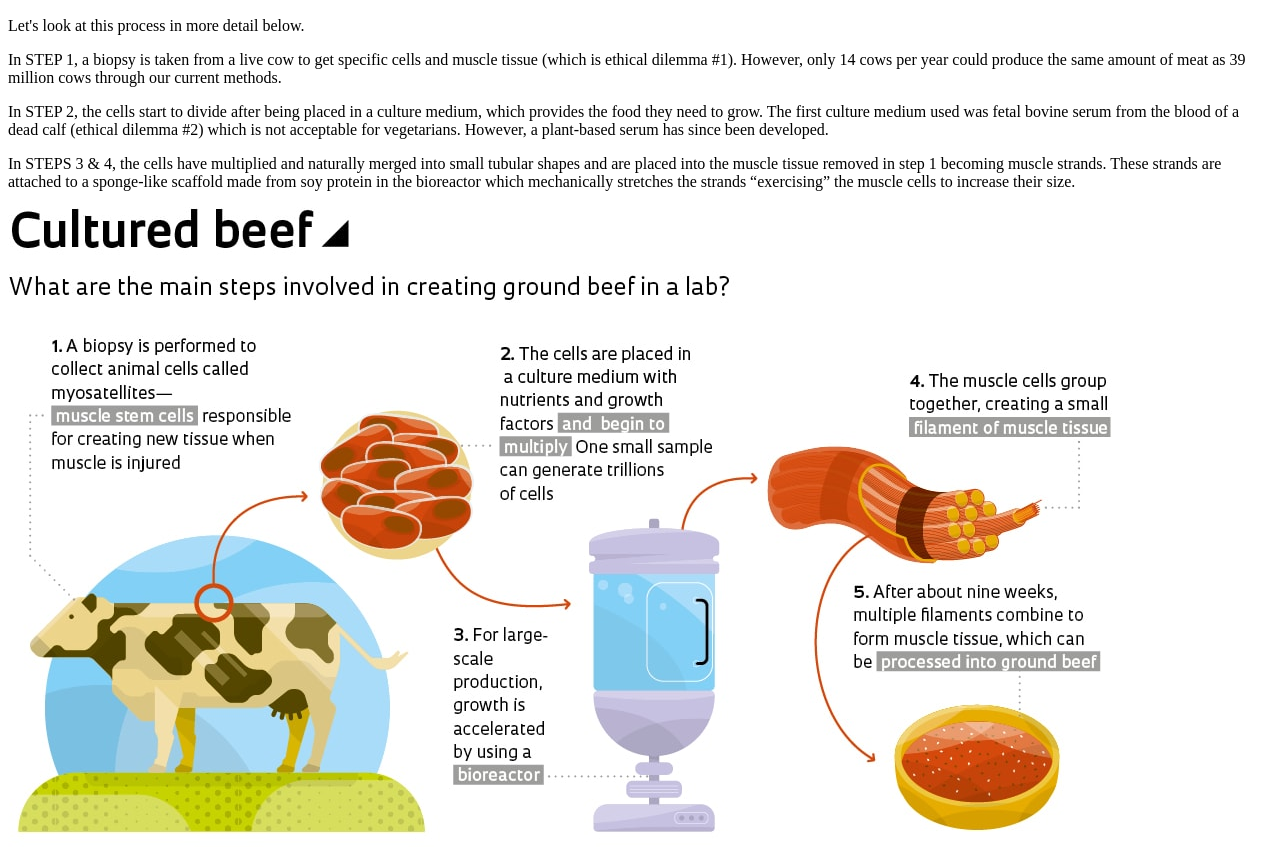
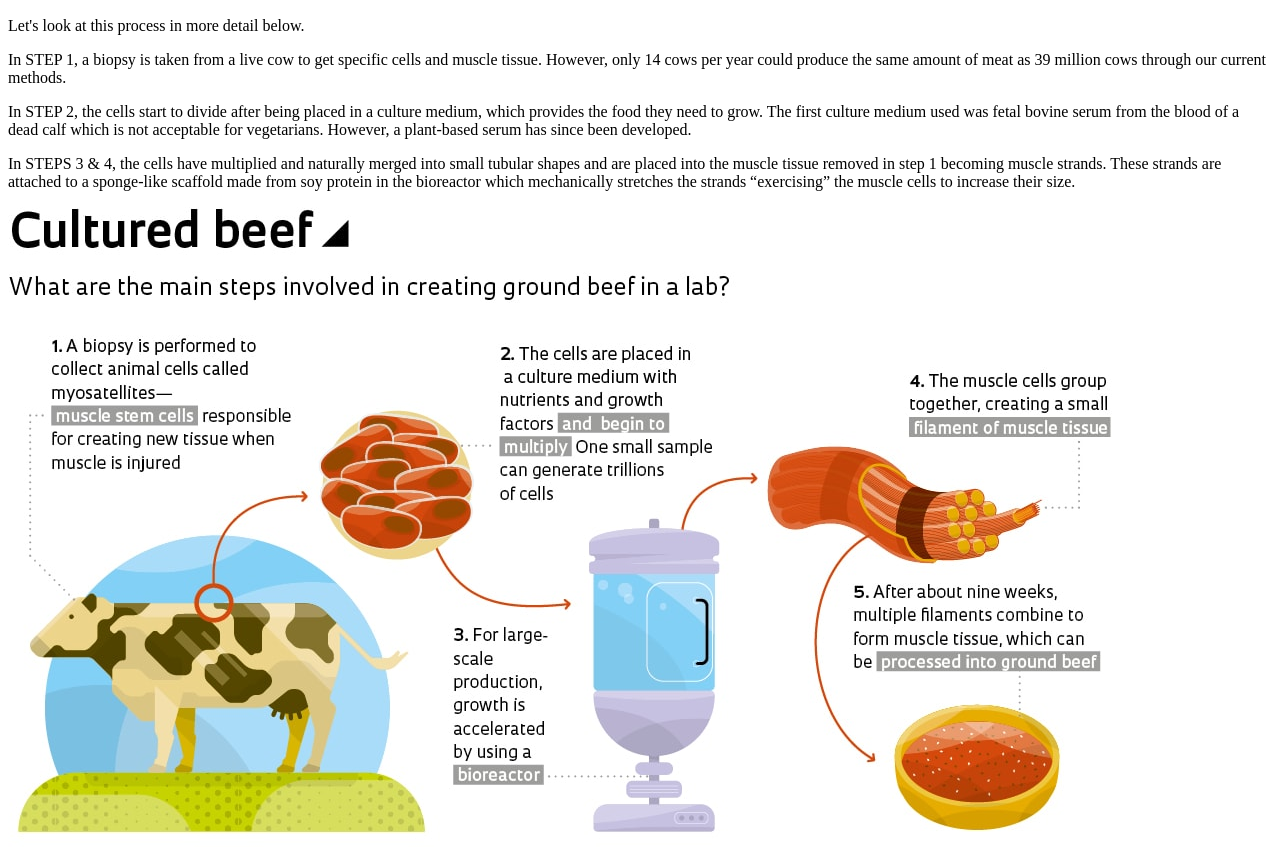
Before and after one commit to adriaonline/forked-js-assignment-4-html-me-something-adriaonline, a website: page index.html in a window 1280 px wide. Shown: the part 980-1828 px from the top of the page. Drawn offline with Linux system fonts and the light colour scheme.

Commit message:
Updated index - lab grown meat section

```diff
--- a/index.html
+++ b/index.html
@@ -1,9 +1,7 @@
 <!DOCTYPE html>
 <html>
 	<head>
-
 		<title>Adria Gratiot - My Alternative Protein Research</title>
-
 	</head>
 	<body>
 		<header>
@@ -41,9 +39,9 @@
 
 					<p>Let&apos;s look at this process in more detail below.</p>
 
-					<p>In STEP 1, a biopsy is taken from a live cow to get specific cells and muscle tissue (which is ethical dilemma #1). However, only 14 cows per year could produce the same amount of meat as 39 million cows through our current methods.</p>
+					<p>In STEP 1, a biopsy is taken from a live cow to get specific cells and muscle tissue. However, only 14 cows per year could produce the same amount of meat as 39 million cows through our current methods.</p>
 
-					<p>In STEP 2, the cells start to divide after being placed in a culture medium, which provides the food they need to grow. The first culture medium used was fetal bovine serum from the blood of a dead calf (ethical dilemma #2) which is not acceptable for vegetarians. However, a plant-based serum has since been developed.</p>
+					<p>In STEP 2, the cells start to divide after being placed in a culture medium, which provides the food they need to grow. The first culture medium used was fetal bovine serum from the blood of a dead calf which is not acceptable for vegetarians. However, a plant-based serum has since been developed.</p>
 
 					<p>In STEPS 3 & 4, the cells have multiplied and naturally merged into small tubular shapes and are placed into the muscle tissue removed in step 1 becoming muscle strands. These strands are attached to a sponge-like scaffold made from soy protein in the bioreactor which mechanically stretches the strands “exercising” the muscle cells to increase their size.</p>
 
@@ -53,6 +51,7 @@
 
 					<p>My original questions for this alternative: Is this protein source healthier for you than traditional beef and is it also better for the environment? With its controlled saturated fat levels, lab grown meat could potentially be better, but it would still need to be eaten in moderation. And as for the environmental impact, even though animals still need to be used, the impact would be much better than it is now.</p>
 				</section>
+
 				<section>
 					<a name="alt2-plant-based"></a>
 					<h2>Plant Based Meat</h2>
@@ -89,6 +88,7 @@
 
 					<p>Now let&apos;s ask our original questions for this alternative: Is this protein source healthier for you than traditional beef and is it also better for the environment? With all of the added ingredients to achieve the texture, color, and taste of traditional meat, the end products aren&apos;t much healthier for you yet. They are highly processed with a lot of additives and they usually have the same amount of calories and saturated fats as animal meat so would still need to be eaten in moderation. As for the environment it is somewhat better but growing MORE plants to bioengineer plant-based meat will require more water and land.</p>
 				</section>
+
 				<section>
 					<a name="alt3-single-cell"></a>
 					<h2>Single Cell Protein</h2>
@@ -106,6 +106,7 @@
 
 					<p>Let&apos;s ask our original questions for this alternative: Is this protein source healthier for you than traditional beef and is it also better for the environment? In my research I literally could not find any drawbacks to eating microalgae, except for the fact that the process is not regulated yet in the US so the potential for eating contaminates or heavy metals is higher. As for being better for the environment, the answer is definitely YES! Using the same amount of land, it can produce up to 15 tons of protein per year compared to around only 1 ton for soybeans.</p>
 				</section>
+
 				<section>
 					<a name="alt4-insect"></a>
 					<h2>Insect Protein</h2>
```
